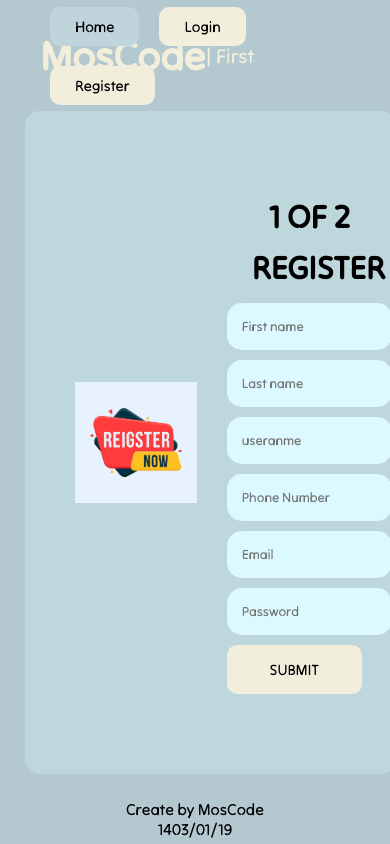
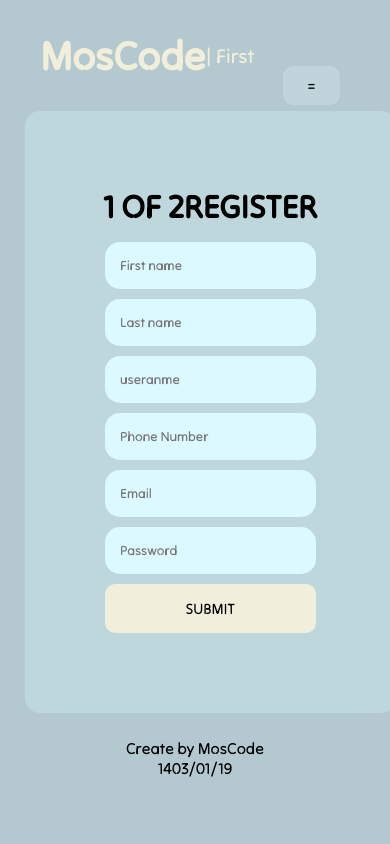
Before and after one commit to moscodee/register-login-form, a React (Vite) app: page /register in a window 390 px wide. Built offline with nearby package versions, Linux system fonts and the light colour scheme.

Commit message:
fixed: header and (home,login,register) page has better response in max with 650px

```diff
--- a/src/App.css
+++ b/src/App.css
@@ -7,3 +7,6 @@
   padding: 0;
   font-family: "TiltNeon-Regular";
 }
+body {
+  width: 100%;
+}
--- a/src/components/CSS/Form.module.css
+++ b/src/components/CSS/Form.module.css
@@ -5,7 +5,6 @@
   margin: 25px;
   padding: 50px;
   align-items: center;
-  height: 75vh;
   border-radius: 15px;
   box-sizing: border-box;
   height: 50%;
@@ -13,15 +12,22 @@
 .main img {
   width: 45%;
 }
+@media (max-width: 650px) {
+  .main img {
+    display: none;
+  }
+}
 .form {
+  display: flex;
+  flex-wrap: wrap;
+  justify-content: center;
+  width: 100%;
   margin: 25px;
-  width: 50%;
 }
 .form h1 {
   text-transform: uppercase;
   text-align: center;
-  margin: 10px;
-  left: 20px;
+  margin-bottom: 10px;
   position: relative;
 }
 .form input {
--- /dev/null
+++ b/src/components/CSS/Header.module.css
@@ -0,0 +1,87 @@
+.navbar_container {
+  display: flex;
+  margin: 30px 40px;
+  color: #f1eedc;
+  align-items: center;
+  position: relative;
+  font-size: 20px;
+  user-select: none;
+}
+.navbar {
+  position: absolute;
+  right: 0;
+}
+.home {
+  background-color: #bfd4db;
+  border: none;
+  padding: 10px 25px;
+  cursor: pointer;
+  margin: 10px;
+  transition: 0.5s;
+  border-radius: 10px;
+  font-size: 15px;
+  font-weight: 550;
+}
+.home:hover {
+  background-color: #f1eedc;
+}
+.btn {
+  border: none;
+  background-color: #f1eedc;
+  padding: 10px 25px;
+  cursor: pointer;
+  margin: 10px;
+  transition: 0.5s;
+  border-radius: 10px;
+  font-size: 15px;
+  font-weight: 550;
+}
+.btn:hover {
+  box-shadow: 0 0 10px #f1eedc;
+}
+.toggle_navbar {
+  background-color: #bfd4db;
+  border: none;
+  z-index: -1;
+  padding: 10px 25px;
+  cursor: pointer;
+  margin: 10px;
+  transition: 0.5s;
+  border-radius: 10px;
+  font-size: 15px;
+  font-weight: 550;
+  opacity: 0;
+  right: 0;
+  transform: translateY(-200px);
+  position: absolute;
+}
+.toggle_navbar:hover {
+  background-color: #f1eedc;
+}
+@media (max-width: 650px) {
+  /* child one: home */
+  .home {
+    transition: 0.75s;
+    transform: translateY(-250px);
+    opacity: 0;
+  }
+  /* child two: login*/
+  .btn:nth-child(2) {
+    transition: 0.5s;
+    opacity: 0;
+    transform: translateY(-240px);
+  }
+  /* child three: register */
+  .btn:nth-child(3) {
+    transition: 0.25s;
+    opacity: 0;
+    transform: translateY(-230px);
+  }
+  /* child four: tab */
+  .toggle_navbar {
+    transform: translateY(0);
+    opacity: 1;
+    transition: 0.25s;
+    z-index: 1;
+  }
+}
--- /dev/null
+++ b/src/components/CSS/Home.module.css
@@ -0,0 +1,26 @@
+body {
+  background-color: #b3c8cf;
+  box-sizing: border-box;
+}
+
+.main {
+  display: flex;
+  align-items: center;
+  justify-content: center;
+  padding: 30px;
+  margin: 30px;
+}
+.description {
+  max-width: 45%;
+  margin: 30px;
+  text-align: center;
+}
+.img_container img {
+  width: 75%;
+  mix-blend-mode: darken;
+}
+@media (max-width: 650px) {
+  .img_container img {
+    display: none;
+  }
+}
--- a/src/components/Header/Header.module.css
+++ /dev/null
@@ -1,41 +0,0 @@
-.navbar {
-  display: flex;
-  margin: 30px 40px;
-  color: #f1eedc;
-  align-items: center;
-  position: relative;
-  font-size: 20px;
-  user-select: none;
-}
-.main_right {
-  position: absolute;
-  right: 0;
-}
-.home {
-  background-color: #bfd4db;
-  border: none;
-  padding: 10px 25px;
-  cursor: pointer;
-  margin: 10px;
-  transition: 0.5s;
-  border-radius: 10px;
-  font-size: 15px;
-  font-weight: 550;
-}
-.home:hover {
-  background-color: #f1eedc;
-}
-.btn {
-  border: none;
-  background-color: #f1eedc;
-  padding: 10px 25px;
-  cursor: pointer;
-  margin: 10px;
-  transition: 0.5s;
-  border-radius: 10px;
-  font-size: 15px;
-  font-weight: 550;
-}
-.btn:hover {
-  box-shadow: 0 0 10px #f1eedc;
-}
--- a/src/components/Header/index.jsx
+++ b/src/components/Header/index.jsx
@@ -1,13 +1,13 @@
-import CSS from "../Header/Header.module.css";
+import CSS from "../CSS/Header.module.css";
 import { useNavigate } from "react-router-dom";
 const Header = () => {
   const navigate = useNavigate();
   return (
     <>
-      <div className={CSS.navbar}>
+      <div className={CSS.navbar_container}>
         <h1>MosCode</h1>
         <p>| First</p>
-        <div className={CSS.main_right}>
+        <div className={CSS.navbar}>
           <button className={CSS.home} onClick={() => navigate("/")}>
             Home
           </button>
@@ -17,6 +17,9 @@ const Header = () => {
           <button className={CSS.btn} onClick={() => navigate("/register")}>
             Register
           </button>
+          <button className={CSS.toggle_navbar} onClick={() => {}}>
+            =
+          </button>
         </div>
       </div>
     </>
--- a/src/components/Home/Home.module.css
+++ /dev/null
@@ -1,19 +0,0 @@
-body {
-  background-color: #b3c8cf;
-  box-sizing: border-box;
-}
-
-.main {
-  display: flex;
-  align-items: center;
-  justify-content: center;
-  padding: 30px;
-  margin: 30px;
-}
-.description {
-  max-width: 45%;
-  margin: 30px;
-}
-.img_container img {
-  width: 75%;
-}
--- a/src/components/Home/index.jsx
+++ b/src/components/Home/index.jsx
@@ -1,4 +1,4 @@
-import CSS from "../Home/Home.module.css";
+import CSS from "../CSS/Home.module.css";
 import imageDev from "../../assets/032db574a23b523b79481d8d222a41ca.jpg";
 import Header from "../Header";
 const Home = () => {
--- a/src/components/Register/Register.module.css
+++ /dev/null
@@ -1,65 +0,0 @@
-.main {
-  display: flex;
-  width: 95%;
-  background-color: #bed7dc;
-  margin: 25px;
-  padding: 50px;
-  align-items: center;
-  height: 75vh;
-  border-radius: 15px;
-  box-sizing: border-box;
-}
-.main img {
-  width: 45%;
-}
-.register_form {
-  margin: 25px;
-  width: 50%;
-}
-.register_form h1 {
-  text-transform: uppercase;
-  text-align: center;
-  margin: 10px;
-  left: 20px;
-  position: relative;
-}
-.register_form input {
-  outline: none;
-  border-radius: 15px;
-  background-color: #dbf9ff;
-  border: none;
-  padding: 15px;
-  margin: 5px;
-  width: 100%;
-}
-.register_form p {
-  position: relative;
-  margin: 10px;
-}
-.register_form button {
-  margin: 5px;
-  width: 100%;
-  border: none;
-  background-color: #f1eedc;
-  font-size: 15px;
-  padding: 15px;
-  cursor: pointer;
-  transition: 0.5s;
-  border-radius: 10px;
-  font-weight: 6000;
-  justify-content: center;
-  text-transform: uppercase;
-}
-.register_form button:hover {
-  background-color: #000;
-  color: #f1eedc;
-}
-.footer_tag {
-  display: flex;
-  justify-content: center;
-  text-align: center;
-}
-.warning {
-  color: red;
-  margin-left: 15px;
-}
```
Also changed, not shown: src/components/Login/Login.module.css (deleted).
